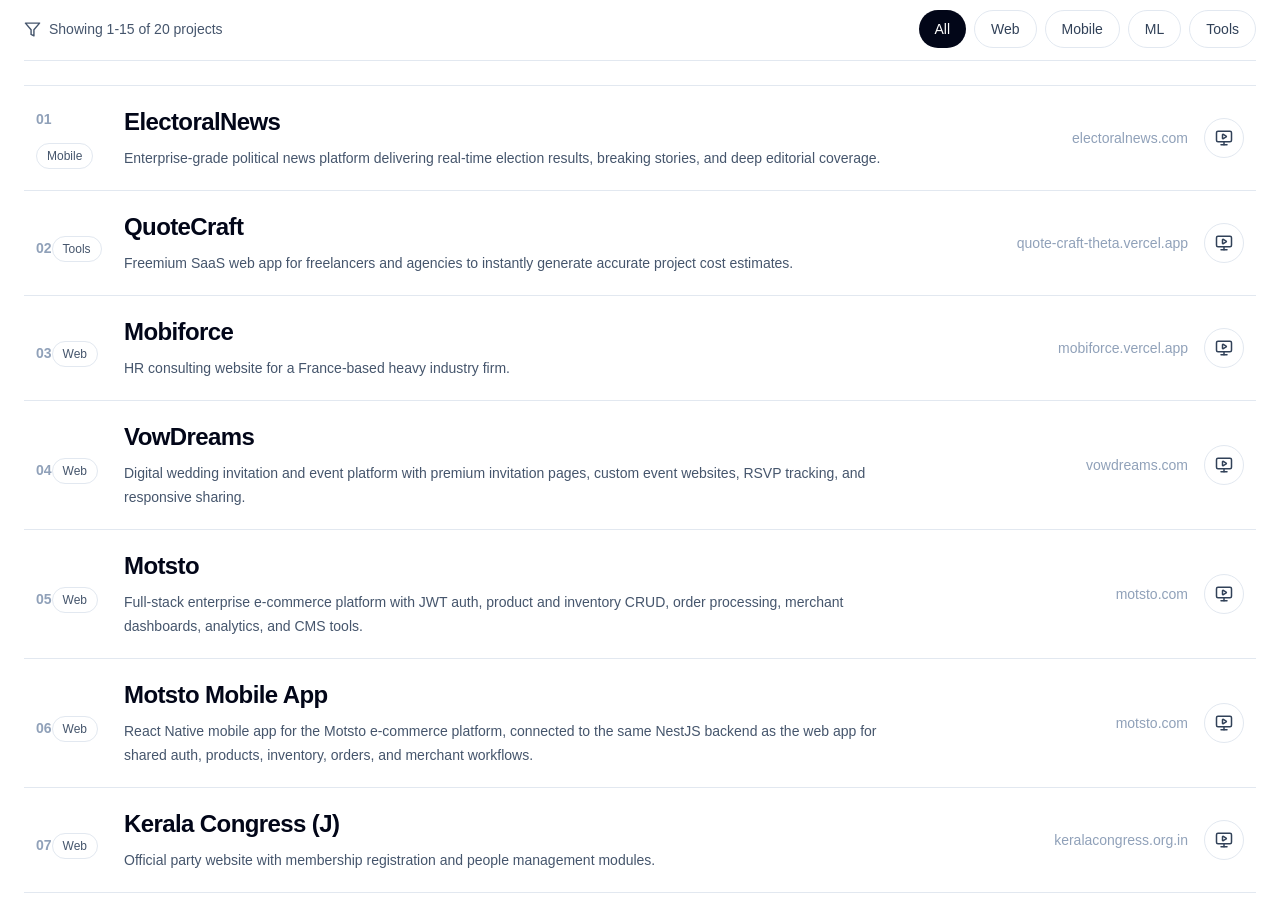
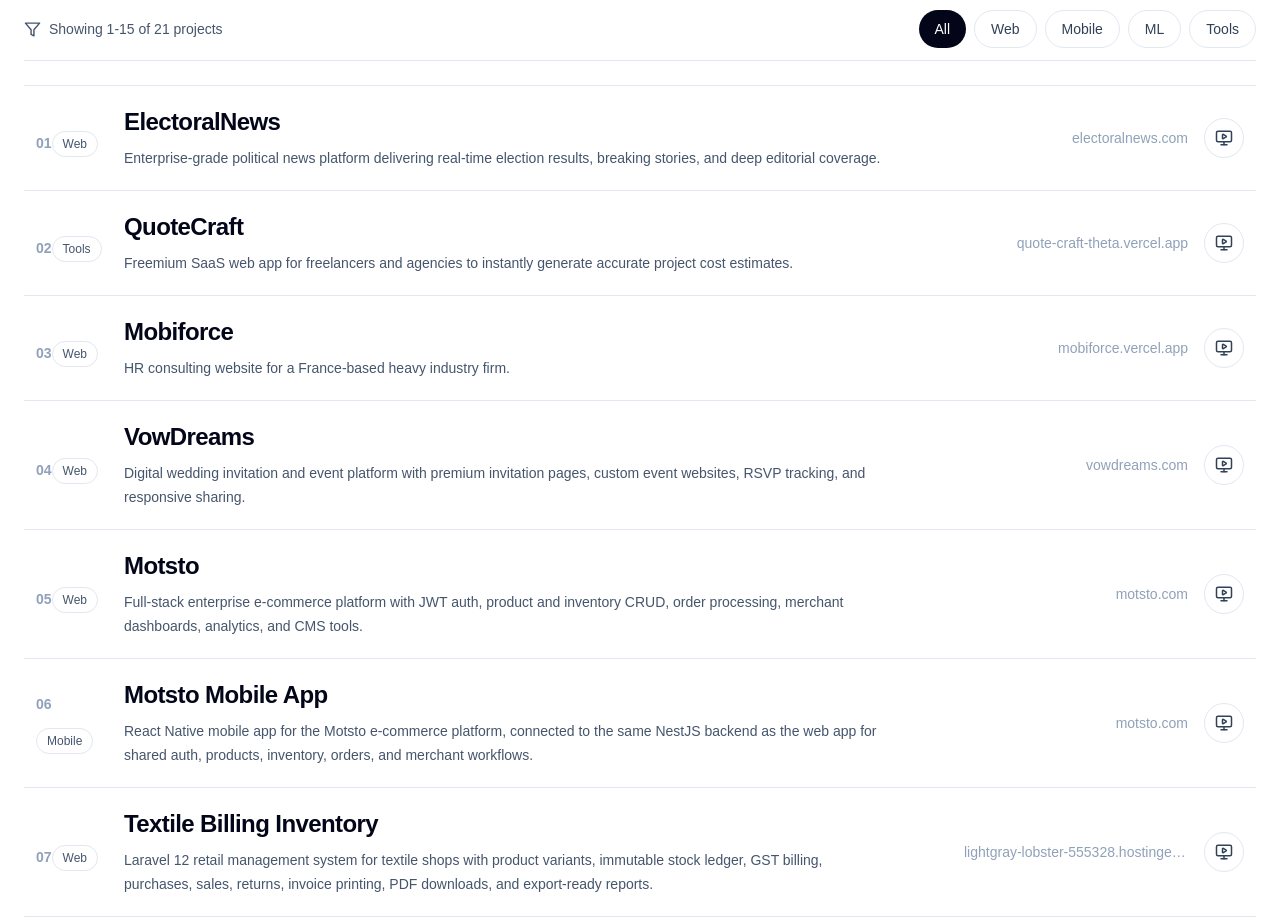
Before and after one commit to nikhilljpskj/Nikhil-JP, a Next.js app: page /projects in a window 1280 px wide. Shown: the part 440-1357 px from the top of the page. Built offline with nearby package versions, Linux system fonts and the light colour scheme.

Commit message:
Billing Laravel

```diff
--- a/src/content/projects.ts
+++ b/src/content/projects.ts
@@ -7,7 +7,7 @@ export const PROJECTS: Project[] = [
     description:
       'Enterprise-grade political news platform delivering real-time election results, breaking stories, and deep editorial coverage. Dual-layer architecture pairs a high-traffic SEO-first public portal with a powerful multi-role CMS — featuring live seat-tally dashboards, automated Python-driven news ingestion, advertiser self-serve portals, and CI/CD-deployed infrastructure.',
     tech: ['PHP 8.1', 'Python', 'MySQL 8', 'Vanilla JS', 'CI/CD'],
-    tag: 'Mobile',
+    tag: 'Web',
     href: 'https://electoralnews.com/',
     image: '/projects/electoralnews.png',
   },
@@ -52,8 +52,16 @@ export const PROJECTS: Project[] = [
       'React Native mobile app for the Motsto e-commerce platform, connected to the same NestJS backend as the web app for shared auth, products, inventory, orders, and merchant workflows.',
     tech: ['React Native', 'TypeScript', 'NestJS', 'Prisma', 'MySQL'],
     image: '/projects/global-ecom.jpg',
+    tag: 'Mobile',
+    href: 'https://motsto.com/',
+  },
+  {
+    title: 'Textile Billing Inventory',
+    description:
+      'Laravel 12 retail management system for textile shops with product variants, immutable stock ledger, GST billing, purchases, sales, returns, invoice printing, PDF downloads, and export-ready reports.',
+    tech: ['Laravel 12', 'PHP 8.2', 'MySQL', 'Blade', 'Bootstrap 5'],
     tag: 'Web',
-    href: 'https://motsto.com/',
+    href: 'https://lightgray-lobster-555328.hostingersite.com/',
   },
   {
     title: 'Kerala Congress (J)',
```
